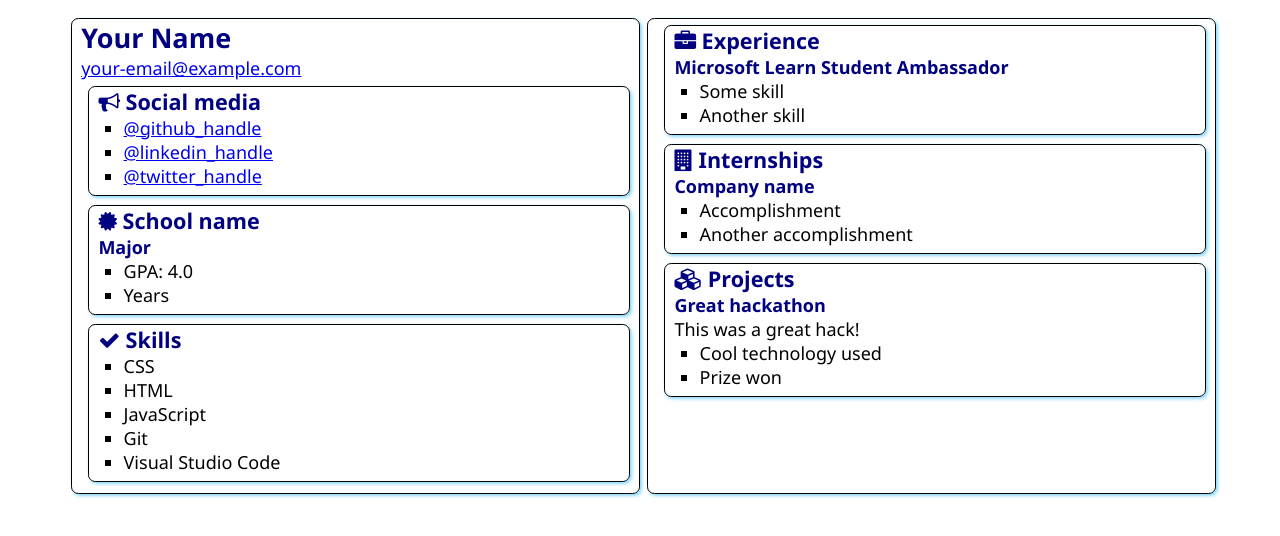
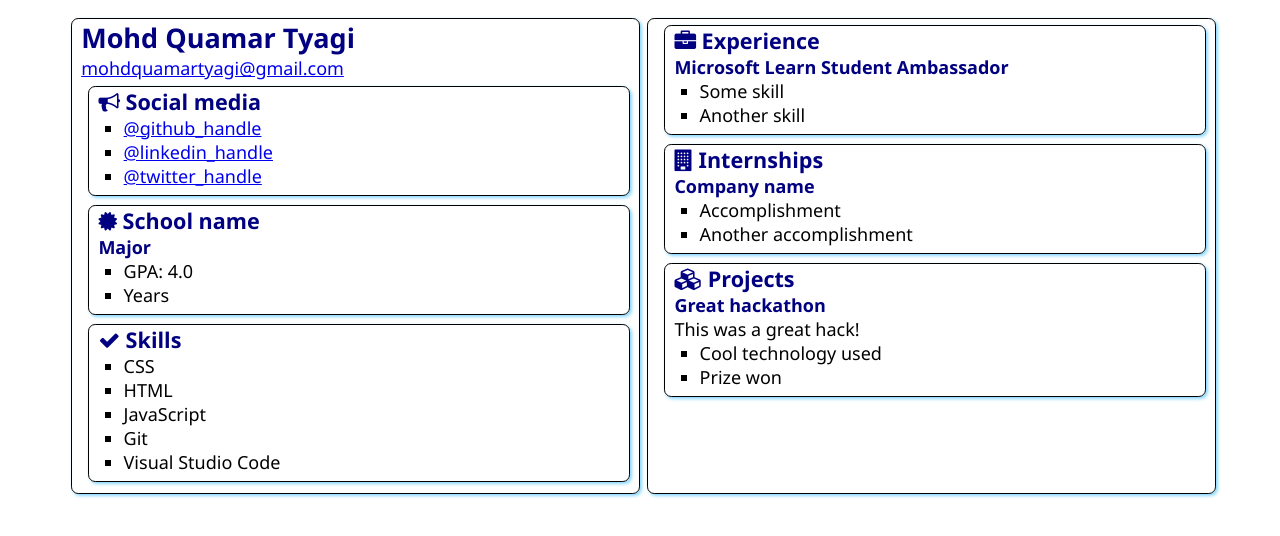
Before and after one commit to Tyagiquamar/SATechnicalOnboarding, a plain HTML site: page src/index.html in a window 1280 px wide. Drawn offline with Linux system fonts and the light colour scheme.

Commit message:
Added my name
Added My Name

```diff
--- a/src/index.html
+++ b/src/index.html
@@ -12,8 +12,8 @@
 <body>
     <main>
         <article class="box">
-            <h1>Your Name</h1>
-            <div><a href="mailto:your.email@example.com">your-email@example.com</a></div>
+            <h1>Mohd Quamar Tyagi</h1>
+            <div><a href="mailto:your.email@example.com">mohdquamartyagi@gmail.com</a></div>
 
             <section class="box">
                 <h2>
```
